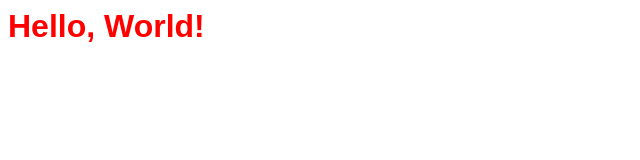
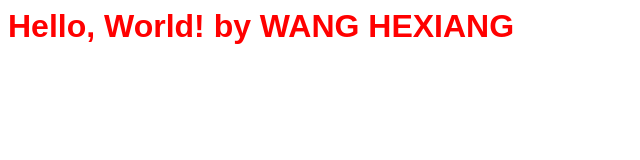
Before and after one commit to DarenRhinoceros/dipsa41cicd, a plain HTML site: page views/index.html in a window 1280 px wide. Shown: the whole page, without its empty margins (0-640 px from the left). Drawn offline with Linux system fonts and the light colour scheme.

Commit message:
update with railway deployment

```diff
--- a/views/index.html
+++ b/views/index.html
@@ -3,6 +3,6 @@
     <link rel="stylesheet" href="/css/stylesheet.css" />
   </head>
   <body>
-    <h1>Hello, World!</h1>
+    <h1>Hello, World! by WANG HEXIANG</h1>
   </body>
 </html>
```
